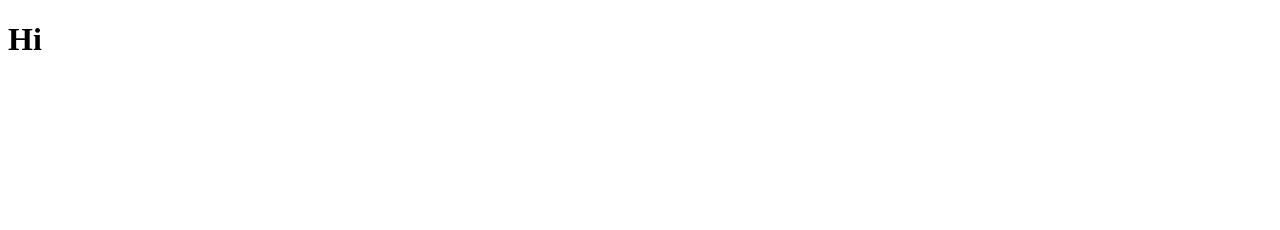
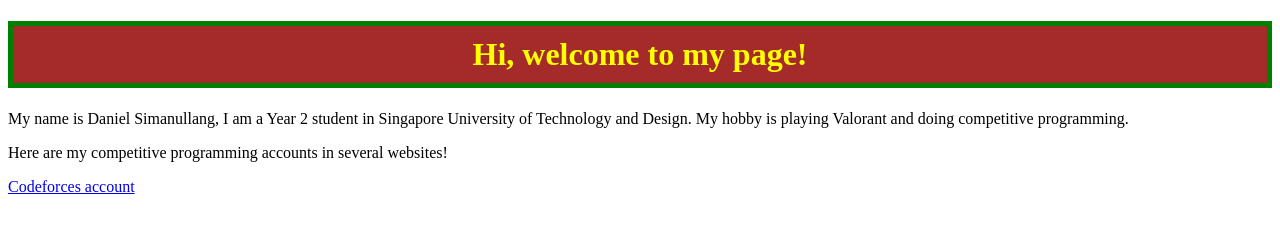
Before and after one commit to DANIELSMS-CP/Portfolio, a plain HTML site: page index.html in a window 1280 px wide. Drawn offline with Linux system fonts and the light colour scheme.

Commit message:
Add files via upload

```diff
--- a/index.html
+++ b/index.html
@@ -3,8 +3,22 @@
     <head>
         <meta charset="UTF-8">
         <title>Daniel's Playground</title>
+        <link
+        rel="stylesheet"
+        href="./style.css"
+        />
     </head>
     <body>
-        <h1>Hi</h1>
+        <div>
+        <h1 id="title">Hi, welcome to my page!</h1>
+        <p id="first-paragraph" class="paragraph">
+            My name is Daniel Simanullang, I am a Year 2 student in Singapore University of Technology
+            and Design. My hobby is playing Valorant and doing competitive programming.
+        </p>
+        <p id="second-paragraph" class="paragraph">
+            Here are my competitive programming accounts in several websites!
+        </p>
+        <a href="https://codeforces.com/profile/Valenz" draggable="true">Codeforces account</a>
+        </div>
     </body>
 </html>
--- /dev/null
+++ b/style.css
@@ -0,0 +1,9 @@
+#title{
+    background-color: brown;
+    text-align: center;
+    padding: 10px;
+    border: 5px solid green
+}
+#title{
+    color: yellow
+}
```
